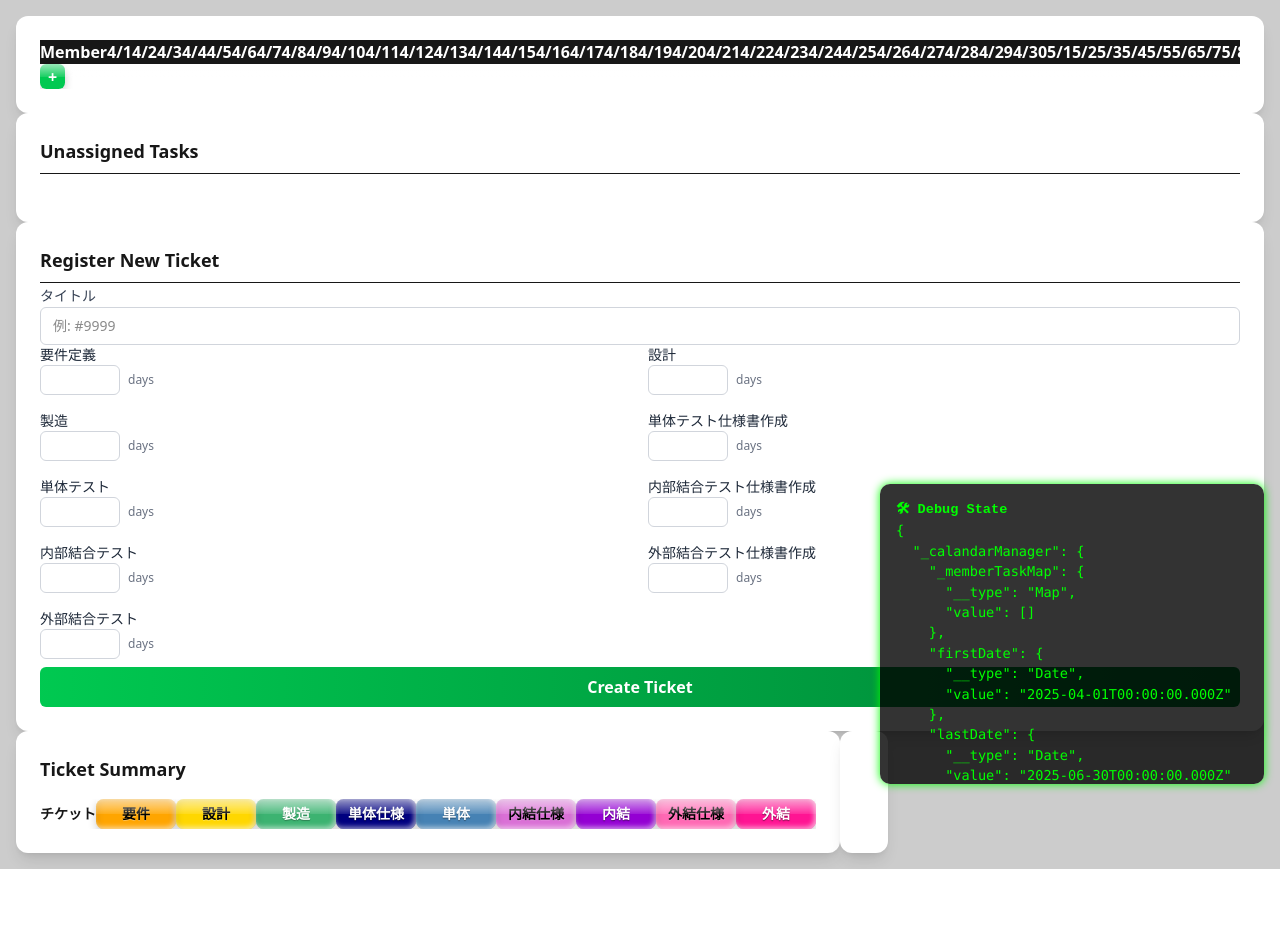
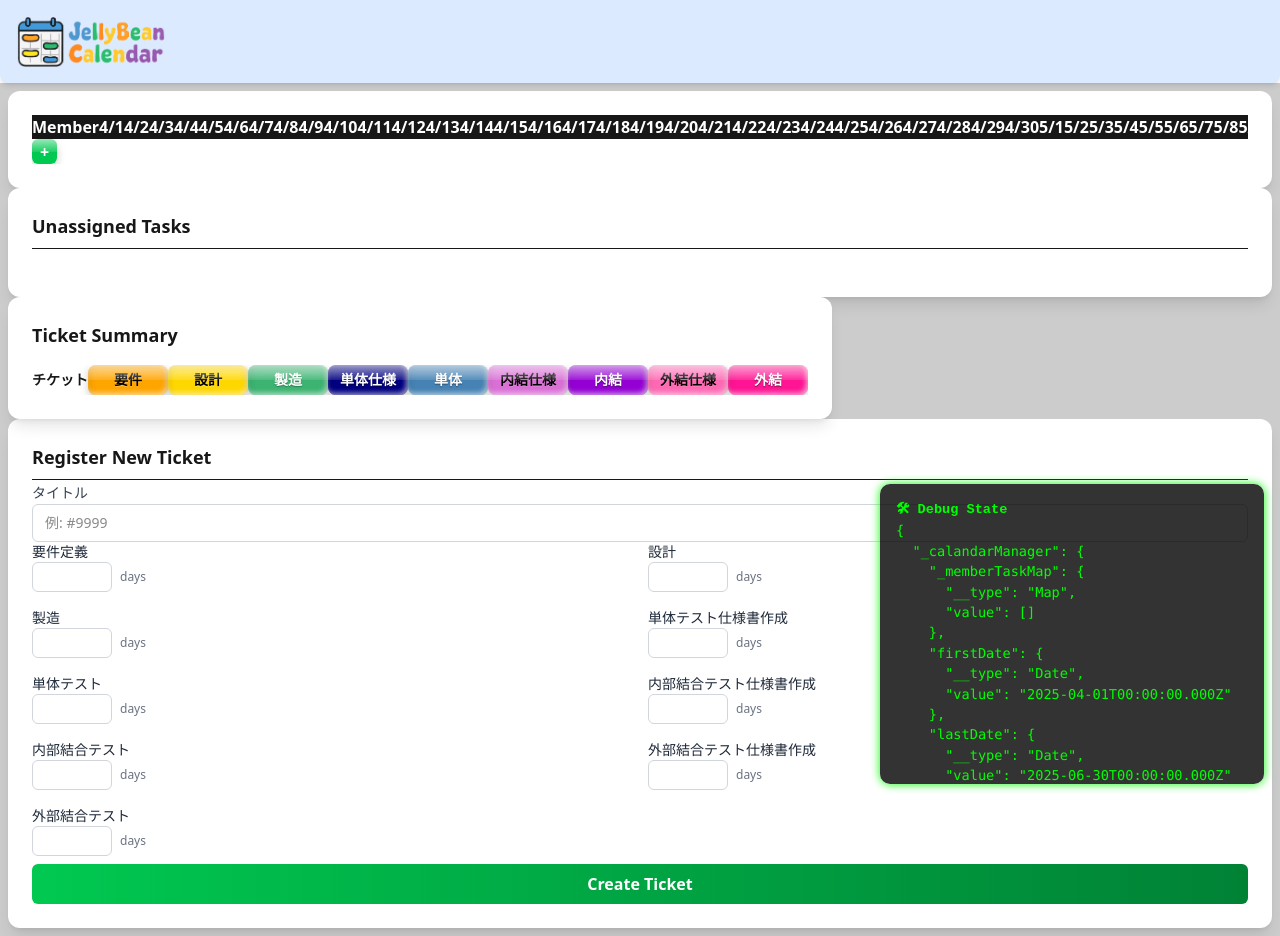
Before and after one commit to Yasu0812/schedule_maker, a Next.js app: page / in a window 1280 px wide. Before the commit the page ends 869 px from the top, so only its background shows below. Built offline with nearby package versions, Linux system fonts and the light colour scheme.

Commit message:
Refactor code structure for improved readability and maintainability

```diff
--- /dev/null
+++ b/src/app/components/atom/CancelIcon.tsx
@@ -0,0 +1,23 @@
+import React from 'react';
+
+export default function CancelIcon(props: {
+    onClick: () => void,
+    className?: string,
+}) {
+    return <svg
+        onClick={props.onClick}
+        className={`cursor-pointer ${props.className}`}
+        width="24"
+        height="24"
+        viewBox="0 0 24 24"
+        fill="none"
+        stroke="red"
+        strokeWidth="2"
+        strokeLinecap="round"
+        strokeLinejoin="round"
+        xmlns="http://www.w3.org/2000/svg"
+    >
+        <line x1="18" y1="6" x2="6" y2="18" />
+        <line x1="6" y1="6" x2="18" y2="18" />
+    </svg>
+};
--- /dev/null
+++ b/src/app/components/atom/Header.tsx
@@ -0,0 +1,18 @@
+import logo from "@/assets/logo.png";
+import Image from "next/image";
+
+export default function Header() {
+    return (
+        <header className="text-white p-4 sticky top-0 bg-blue-100 shadow-md z-50 rounded-b-lg">
+            <div className="flex items-center justify-between">
+                <div className="flex items-center">
+                    <Image src={logo} alt={""} width={150} />
+                </div>
+                <nav>
+                    <ul className="flex space-x-4">
+                    </ul>
+                </nav>
+            </div>
+        </header>
+    );
+}
--- a/src/app/components/ticket/TicketBox.tsx
+++ b/src/app/components/ticket/TicketBox.tsx
@@ -3,11 +3,13 @@ import TicketDetail from "./TicketDetail";
 import { PhaseEnum } from "@/app/common/PhaseEnum";
 import { UUID } from "@/app/common/IdUtil";
 import TrashIcon from "../atom/TrashIcon";
+import CancelIcon from "../atom/CancelIcon";
 
 export default function TicketBox(props: {
     tikcet: Ticket
     changeHandler: (ticketId: UUID, phase: PhaseEnum, increment: boolean) => void;
     deleteHandler: () => void;
+    cancelHander: () => void;
 }) {
 
 
@@ -22,7 +24,13 @@ export default function TicketBox(props: {
 
     return (
         <div>
-            <div className="flex">チケット名: {props.tikcet.title}<TrashIcon onClick={props.deleteHandler} /></div>
+            <div className="flex">
+                チケット名: {props.tikcet.title}
+                <nav className="ml-auto flex">
+                    <CancelIcon onClick={props.cancelHander} />
+                    <TrashIcon onClick={props.deleteHandler} className="ml-2" />
+                </nav>
+            </div>
             <TicketDetail ticketPhases={props.tikcet.phases} pushPlus={pushPlus} pushMinus={pushMinus} />
         </div>
     );
--- a/src/app/components/ticket/TicketInfoBox.tsx
+++ b/src/app/components/ticket/TicketInfoBox.tsx
@@ -24,6 +24,10 @@ export default function TicketInfoBox(props: {
         setSelectedTicketId(ticketId);
     }
 
+    const handleCancelSelect = () => {
+        setSelectedTicketId(undefined);
+    }
+
     const ticketBox = () => {
         if (!selectedTicketId) {
             return null;
@@ -32,7 +36,14 @@ export default function TicketInfoBox(props: {
         if (!ticket) {
             return null;
         }
-        return <TicketBox key={ticket.id} tikcet={ticket} changeHandler={changeHandler} deleteHandler={() => deleteHandler(ticket.id)} />;
+        return <TicketBox
+            key={ticket.id}
+            tikcet={ticket}
+            changeHandler={changeHandler}
+            deleteHandler={() => deleteHandler(ticket.id)}
+            cancelHander={handleCancelSelect}
+
+        />;
     }
 
     return (
@@ -48,9 +59,15 @@ export default function TicketInfoBox(props: {
                     />
                 </CardDesign>
             </div>
-            <CardDesign>
-                {ticketBox()}
-            </CardDesign>
+            <div className="relative">
+                {selectedTicketId &&
+                    <div className="absolute z-10">
+                        <CardDesign>
+                            {ticketBox()}
+                        </CardDesign>
+                    </div>
+                }
+            </div>
         </div>
     );
 }
--- a/src/app/components/ticket/TicketSummaryBox.tsx
+++ b/src/app/components/ticket/TicketSummaryBox.tsx
@@ -29,9 +29,9 @@ export default function TicketSummaryBox(props: {
                 <table>
                     <thead>
                         <tr>
-                            <th className="sticky text-left top-0 bg-white z-10">チケット</th>
+                            <th className="sticky text-left top-0 bg-white z-5">チケット</th>
                             {orderedPhases.map((phase) => (
-                                <th key={phase} className="sticky  top-0 z-10"><JellyBean width={80} height={30} phase={phase} selected={false}>{phaseNameShortMap[phase]}</JellyBean></th>
+                                <th key={phase} className="sticky  top-0 z-5"><JellyBean width={80} height={30} phase={phase} selected={false}>{phaseNameShortMap[phase]}</JellyBean></th>
                             ))}
                         </tr>
                     </thead>
--- a/src/app/page.tsx
+++ b/src/app/page.tsx
@@ -1,8 +1,12 @@
 'use client'
+import Header from "./components/atom/Header";
 import SceduleMaker from "./templates/SceduleMaker";
 
 export default function Home() {
     return (
-        <SceduleMaker />
+        <>
+            <Header />
+            <SceduleMaker />
+        </>
     );
 }
--- a/src/app/templates/SceduleMaker.tsx
+++ b/src/app/templates/SceduleMaker.tsx
@@ -94,7 +94,7 @@ export default function SceduleMaker() {
     }, []);
 
     return (
-        <div style={{ padding: '1rem', backgroundColor: '#cccccc' }}>
+        <div style={{ padding: '0.5rem', backgroundColor: '#cccccc' }}>
             <CardDesign>
                 <div style={{ display: 'flex', overflow: 'scroll' }}>
                     <CalendarBox
@@ -147,6 +147,15 @@ export default function SceduleMaker() {
                 setPlanedTaskManager={handlePlanedTaskManagerChange}
             />
 
+            <TicketManagementBox
+                ticketManager={schdule.ticketManager}
+                taskManager={schdule.taskManager}
+                planedTask={schdule.planedTaskManager}
+                setTicketManager={handleTicketManagerChange}
+                setTaskManager={handleTaskManagerChange}
+                setPlanedTask={handlePlanedTaskManagerChange}
+            />
+
             <CardDesign>
                 <TicketRegistrationBox
                     ticketManager={schdule.ticketManager}
@@ -156,14 +165,7 @@ export default function SceduleMaker() {
                 />
             </CardDesign>
 
-            <TicketManagementBox
-                ticketManager={schdule.ticketManager}
-                taskManager={schdule.taskManager}
-                planedTask={schdule.planedTaskManager}
-                setTicketManager={handleTicketManagerChange}
-                setTaskManager={handleTaskManagerChange}
-                setPlanedTask={handlePlanedTaskManagerChange}
-            />
+
         </div>
 
     );
```
Also changed, not shown: src/assets/logo.png (added), src/assets/logo2.png (added).
